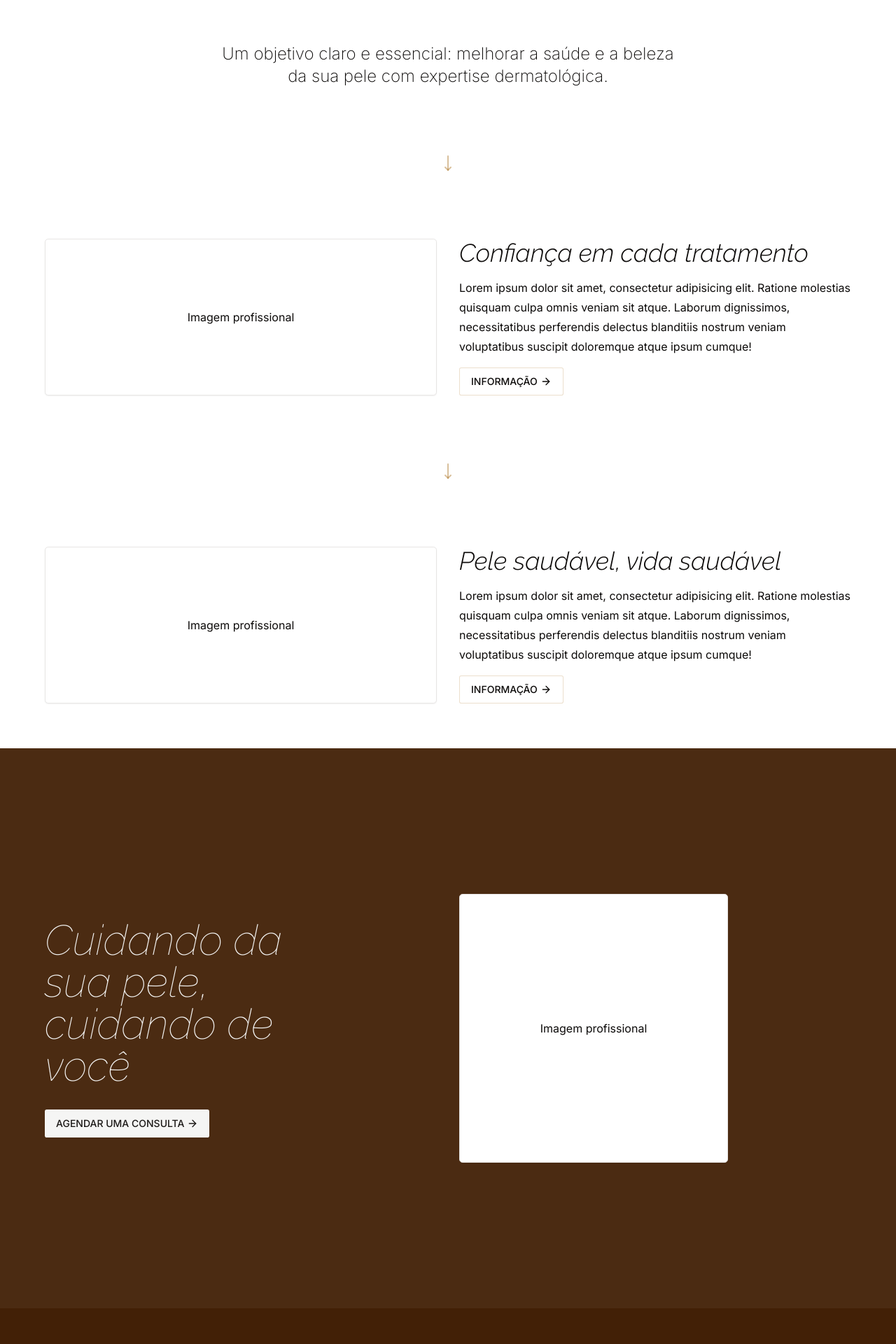
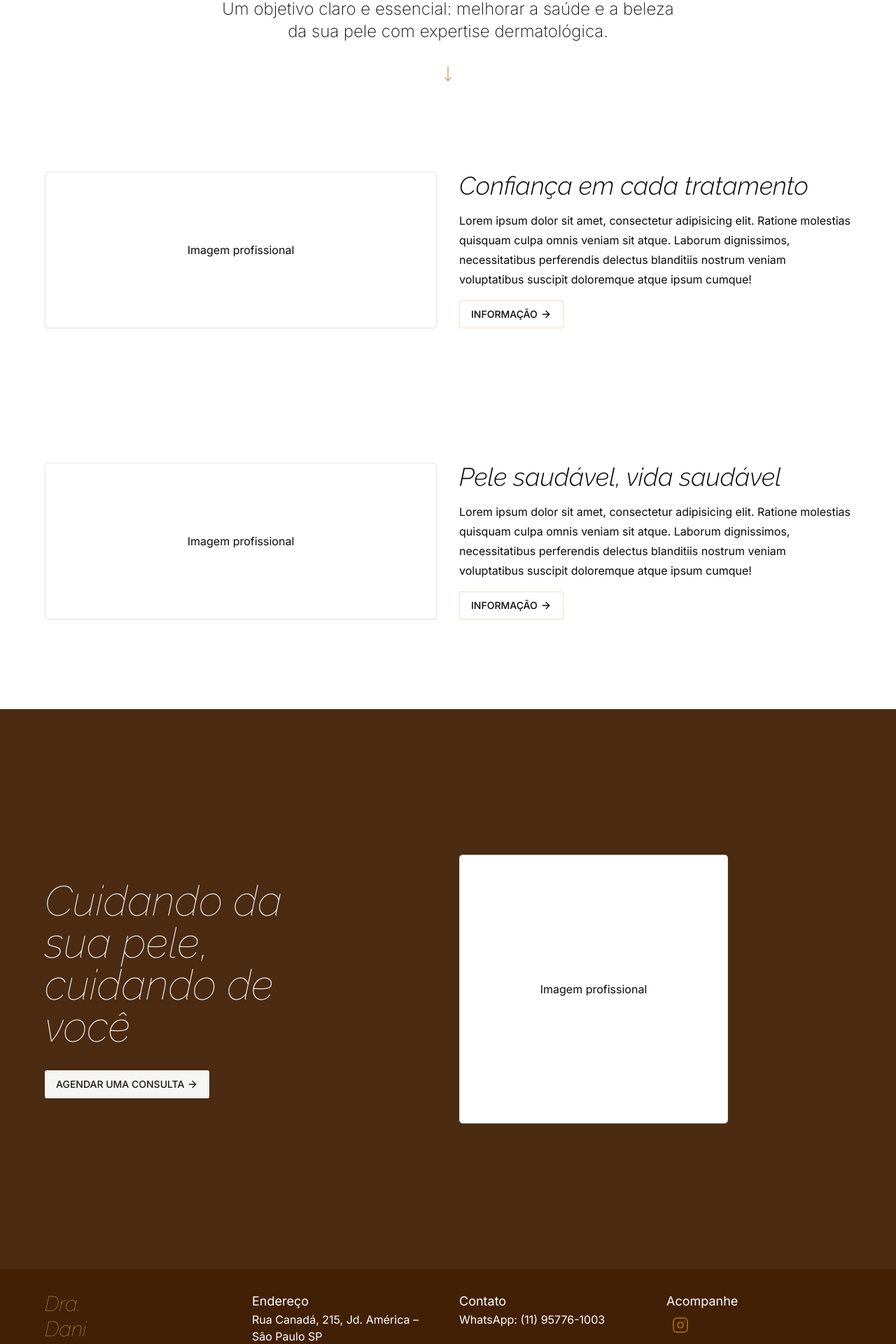
Before and after one commit to GabrielOtsugua/dani-portfolio, a Next.js app: page / in a window 1280 px wide. Shown: the part 875-2795 px from the top of the page at 70% size. Built offline with nearby package versions, Linux system fonts and the light colour scheme.

Commit message:
criar container e dar inicio a pagina treatments

```diff
--- a/src/app/layout.tsx
+++ b/src/app/layout.tsx
@@ -1,7 +1,7 @@
 import type { Metadata } from "next";
 import { Inter } from "next/font/google";
 import "./globals.css";
-import Header from "@/components/Header";
+import LayoutNav from "@/components/LayoutNav";
 
 const inter = Inter({ subsets: ["latin"] });
 
@@ -18,7 +18,7 @@ export default function RootLayout({
   return (
     <html lang="en">
       <body className={inter.className}>
-        <Header />
+        <LayoutNav />
 
         <main className="overflow-x-hidden">{children}</main>
       </body>
--- a/src/app/page.tsx
+++ b/src/app/page.tsx
@@ -1,13 +1,16 @@
+import Container from "@/components/Container";
 import Menu from "@/components/Menu";
 import { Button } from "@/components/ui/button";
 import { Card } from "@/components/ui/card";
 import { Drawer, DrawerTrigger } from "@/components/ui/drawer";
 import { ArrowRight, Instagram, MoveDown } from "lucide-react";
+import Link from "next/link";
 
 export default function Home() {
   return (
     <div>
-      <div className="relative w-full h-screen p-16 flex flex-col items-start justify-center">
+      <div className="relative w-full h-screen flex flex-col items-start justify-center">
+        <Container className="grid z-10">
           <em
             id="dermatologista"
             className="absolute top-[20%] left-0 z-0 font-custom font-thin text-[450px] text-stone-200/30 select-none"
@@ -15,18 +18,20 @@ export default function Home() {
             Dermatologista
           </em>
 
-        <p className="absolute top-8 text-2xl font-extralight font-custom italic">
+          <p className="absolute top-8 text-2xl font-light font-custom italic text-main2/60">
             <span className="text-main2/60">Dra.</span> Dani Moraes
           </p>
 
           <span className="w-[500px] flex flex-col items-start gap-4 z-10">
-          <em className="text-6xl font-custom font-thin">
+            <em className="text-6xl font-custom font-extralight">
               Cuidando da sua pele, cuidando de você
             </em>
-          <p className="flex items-center gap-2 mt-8">Conheça os tratamentos</p>
+            <p className="flex items-center gap-2 mt-8">
+              Conheça os tratamentos
+            </p>
 
             <Drawer>
-            <DrawerTrigger>
+              <DrawerTrigger asChild>
                 <Button className="gap-1">
                   TRATAMENTOS <ArrowRight size={16} />
                 </Button>
@@ -34,18 +39,20 @@ export default function Home() {
               <Menu />
             </Drawer>
           </span>
+        </Container>
       </div>
 
-      <div className="flex flex-col items-center gap-8 p-16">
+      <div className="flex flex-col items-center mb-8">
         <p className="text-2xl w-[650px] text-center font-extralight">
           Um objetivo claro e essencial: melhorar a saúde e a beleza da sua pele
           com expertise dermatológica.
         </p>
+
+        <MoveDown className="w-full my-8 text-main2/40" />
       </div>
 
-      <MoveDown className="w-full my-8 text-main2/40" />
-
-      <div className="grid grid-cols-2 p-16 gap-8">
+      <div>
+        <Container className="grid grid-cols-2 gap-8 py-16">
           <Card className="flex justify-center items-center">
             <p>Imagem profissional</p>
           </Card>
@@ -56,18 +63,19 @@ export default function Home() {
             <p className="leading-7">
               Lorem ipsum dolor sit amet, consectetur adipisicing elit. Ratione
               molestias quisquam culpa omnis veniam sit atque. Laborum
-            dignissimos, necessitatibus perferendis delectus blanditiis nostrum
-            veniam voluptatibus suscipit doloremque atque ipsum cumque!
+              dignissimos, necessitatibus perferendis delectus blanditiis
+              nostrum veniam voluptatibus suscipit doloremque atque ipsum
+              cumque!
             </p>
             <Button variant={"outline"} className="gap-1">
               INFORMAÇÃO <ArrowRight size={16} />
             </Button>
           </div>
+        </Container>
       </div>
 
-      <MoveDown className="w-full my-8 text-main2/40" />
-
-      <div className="grid grid-cols-2 p-16 gap-8">
+      <div>
+        <Container className="grid grid-cols-2 py-32 gap-8">
           <Card className="flex justify-center items-center">
             <p>Imagem profissional</p>
           </Card>
@@ -78,16 +86,19 @@ export default function Home() {
             <p className="leading-7">
               Lorem ipsum dolor sit amet, consectetur adipisicing elit. Ratione
               molestias quisquam culpa omnis veniam sit atque. Laborum
-            dignissimos, necessitatibus perferendis delectus blanditiis nostrum
-            veniam voluptatibus suscipit doloremque atque ipsum cumque!
+              dignissimos, necessitatibus perferendis delectus blanditiis
+              nostrum veniam voluptatibus suscipit doloremque atque ipsum
+              cumque!
             </p>
             <Button variant={"outline"} className="gap-1">
               INFORMAÇÃO <ArrowRight size={16} />
             </Button>
           </div>
+        </Container>
       </div>
 
-      <div className="h-screen grid grid-cols-2 gap-8 items-center bg-main/95 p-16 text-stone-100">
+      <div className="bg-main/95 text-stone-100">
+        <Container className="h-screen grid grid-cols-2 gap-8 items-center">
           <main className="space-y-8">
             <p className="font-custom font-thin italic text-6xl w-[350px]">
               Cuidando da sua pele, cuidando de você
@@ -102,32 +113,36 @@ export default function Home() {
               Imagem profissional
             </Card>
           </div>
+        </Container>
       </div>
 
-      <footer className="grid grid-cols-4 bg-main text-background gap-8 p-16">
-        <div className="flex justify-center items-center">
-          <em className="text-center font-custom tracking-widest">
-            <p className="text-sm text-main2">Clínica</p>
-            <p className="text-lg leading-4">Dani Moraes</p>
-          </em>
+      <footer className="bg-main text-background">
+        <Container className="grid grid-cols-4 gap-8 py-8">
+          <div className="flex flex-col items-start font-custom font-thin text-3xl italic text-yellow-200/60">
+            <p>Dra.</p>
+            <p>Dani</p>
+            <p>Moraes</p>
           </div>
-        <div>
-          <p className="mb-4">Endereço</p>
+          <div className="">
+            <p className="text-lg">Endereço</p>
             <p>Rua Canadá, 215, Jd. América – São Paulo SP</p>
           </div>
-        <div>
-          <p className="mb-4">Contato</p>
+          <div className="">
+            <p className="text-lg">Contato</p>
             <p>WhatsApp: (11) 95776-1003</p>
           </div>
-        <div>
-          <p className="mb-4">Acompanhe</p>
-          <Button
-            variant={"ghost"}
-            className="rounded-full p-2 ml-2 text-main2"
+          <div className="">
+            <p className="text-lg">Acompanhe</p>
+            <Button variant={"ghost"} className="rounded-full p-2 text-main2">
+              <Link
+                href="https://www.instagram.com/dradanimoraess/"
+                target="_blanck"
               >
                 <Instagram />
+              </Link>
             </Button>
           </div>
+        </Container>
       </footer>
     </div>
   );
--- /dev/null
+++ b/src/app/treatments/page.tsx
@@ -0,0 +1,7 @@
+export default function Treatments() {
+  return (
+    <div>
+      <p>Treatments</p>
+    </div>
+  );
+}
--- /dev/null
+++ b/src/components/Container.tsx
@@ -0,0 +1,10 @@
+import { ReactNode } from "react";
+
+interface ContainerProps {
+  children: ReactNode;
+  className?: string;
+}
+
+export default function Container({ children, className }: ContainerProps) {
+  return <div className={`${className} px-16 w-full`}>{children}</div>;
+}
--- a/src/components/Header.tsx
+++ b/src/components/LayoutNav.tsx
@@ -5,8 +5,9 @@ import { Button } from "./ui/button";
 import { useEffect, useState } from "react";
 import Menu from "./Menu";
 import { Drawer, DrawerTrigger } from "./ui/drawer";
+import Container from "./Container";
 
-export default function Header() {
+export default function LayoutNav() {
   const [show, setShow] = useState(true);
   let lastScrollY = 0;
 
@@ -32,27 +33,23 @@ export default function Header() {
   }, []);
 
   return (
-    <header
-      className={`sticky top-0 z-50 backdrop-blur-sm bg-background/80 flex justify-between items-center px-16 py-4 transition duration-500 shadow-sm ${
+    <nav
+      className={`sticky top-0 z-50 backdrop-blur-sm bg-background/80 flex justify-between items-center transition duration-500 shadow-sm ${
         show ? "transform translate-y-0" : "transform -translate-y-full"
       }`}
     >
-      <nav className="w-full flex items-center justify-between">
+      <Container className="flex justify-between py-4">
         <Drawer>
-          <DrawerTrigger>
-            <Button variant={"ghost"} className="text-xs gap-1">
-              <AlignRight size={20} /> MENU
-            </Button>
+          <DrawerTrigger className="flex items-center text-xs gap-1 hover:scale-90 duration-200">
+            <AlignRight size={20} /> MENU
           </DrawerTrigger>
           <Menu />
         </Drawer>
 
-        <span className="flex items-center gap-4">
-          <Button variant={"outline"} className="gap-1">
-            AGENDAR UMA CONSULTA <ArrowRight size={16} />
-          </Button>
-        </span>
-      </nav>
-    </header>
+        <Button variant={"outline"} className="gap-1">
+          AGENDAR UMA CONSULTA <ArrowRight size={16} />
+        </Button>
+      </Container>
+    </nav>
   );
 }
```
Lines whose indentation alone changed are shown as unchanged.
